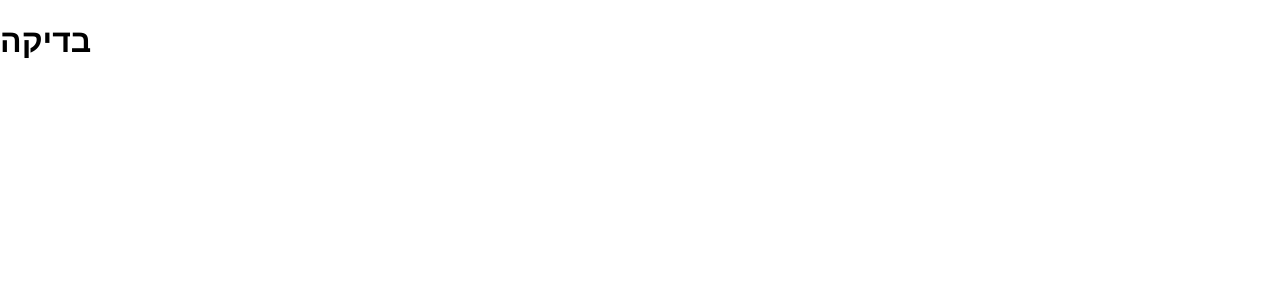
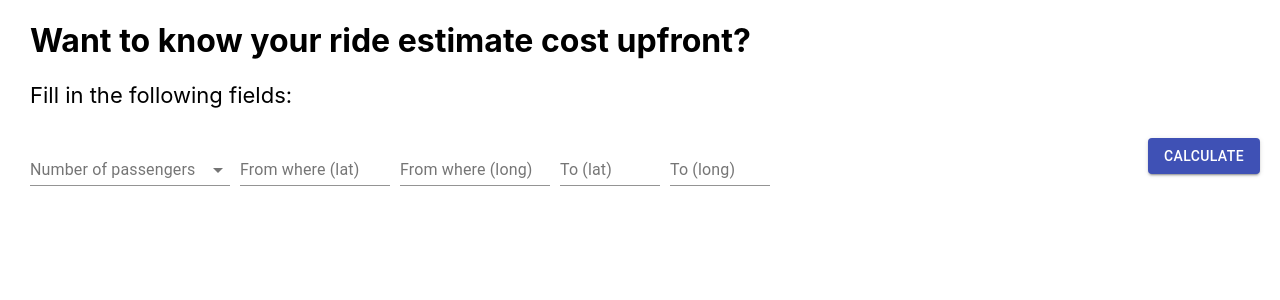
Before and after one commit to galdil/ride-calculator, a React (Create React App) app: page / in a window 1280 px wide. Shown: the top 300 px of the page. Built offline with nearby package versions, Linux system fonts and the light colour scheme.

Commit message:
add components

```diff
--- a/src/App.js
+++ b/src/App.js
@@ -1,9 +1,11 @@
 import React from "react";
+
+import PageContainer from "./components/PageContainer/pageContainer";
 
 function App() {
   return (
     <div className="App">
-      <h1>בדיקה</h1>
+      <PageContainer />
     </div>
   );
 }
--- /dev/null
+++ b/src/components/PageContainer/pageContainer.js
@@ -0,0 +1,13 @@
+import React from "react";
+
+import RideForm from "../RideForm/rideForm";
+
+const PageContainer = () => (
+  <div style={{ marginLeft: "30px" }}>
+    <h1>Want to know your ride estimate cost upfront?</h1>
+    <span style={{ fontSize: "22px" }}>Fill in the following fields:</span>
+    <RideForm />
+  </div>
+);
+
+export default PageContainer;
--- /dev/null
+++ b/src/components/RideForm/rideForm.css
@@ -0,0 +1,14 @@
+input {
+  margin-left: 10px;
+}
+
+.submit-button {
+  position: absolute;
+  right: 10px;
+}
+
+.form {
+  display: grid !important;
+  grid-template-columns: 200px 150px 150px 100px 100px;
+  column-gap: 10px;
+}
--- /dev/null
+++ b/src/components/RideForm/rideForm.js
@@ -0,0 +1,59 @@
+import React, { useState } from "react";
+
+import Button from "@material-ui/core/Button";
+import Select from "@material-ui/core/Select";
+import TextField from "@material-ui/core/TextField";
+import InputLabel from "@material-ui/core/InputLabel";
+import FormControl from "@material-ui/core/FormControl";
+import MenuItem from "@material-ui/core/MenuItem";
+
+import "./rideForm.css";
+
+const submitButtonStyle = {
+  position: "absolute",
+  right: "20px",
+};
+
+const RideForm = () => {
+  const [numOfPassengers, setNumOfPassengers] = useState("");
+
+  const handleChange = (event) => {
+    setNumOfPassengers(event.target.value);
+    console.log(numOfPassengers);
+  };
+
+  return (
+    <div style={{ marginTop: "30px" }}>
+      <form className="form">
+        <FormControl>
+          <InputLabel htmlFor="age-native-simple">Number of passengers</InputLabel>
+          <Select value={numOfPassengers} onChange={handleChange}>
+            <MenuItem value={1}>1</MenuItem>
+            <MenuItem value={2}>2</MenuItem>
+            <MenuItem value={3}>3</MenuItem>
+            <MenuItem value={4}>4</MenuItem>
+            <MenuItem value={5}>5</MenuItem>
+            <MenuItem value={6}>6</MenuItem>
+          </Select>
+        </FormControl>
+
+        <TextField id="standard-basic" label="From where (lat)" />
+        <TextField id="standard-basic" label="From where (long)" />
+        <TextField id="standard-basic" label="To (lat)" />
+        <TextField id="standard-basic" label="To (long)" />
+
+        <Button
+          style={submitButtonStyle}
+          type="submit"
+          value="Submit"
+          variant="contained"
+          color="primary"
+        >
+          Calculate
+        </Button>
+      </form>
+    </div>
+  );
+};
+
+export default RideForm;
```
